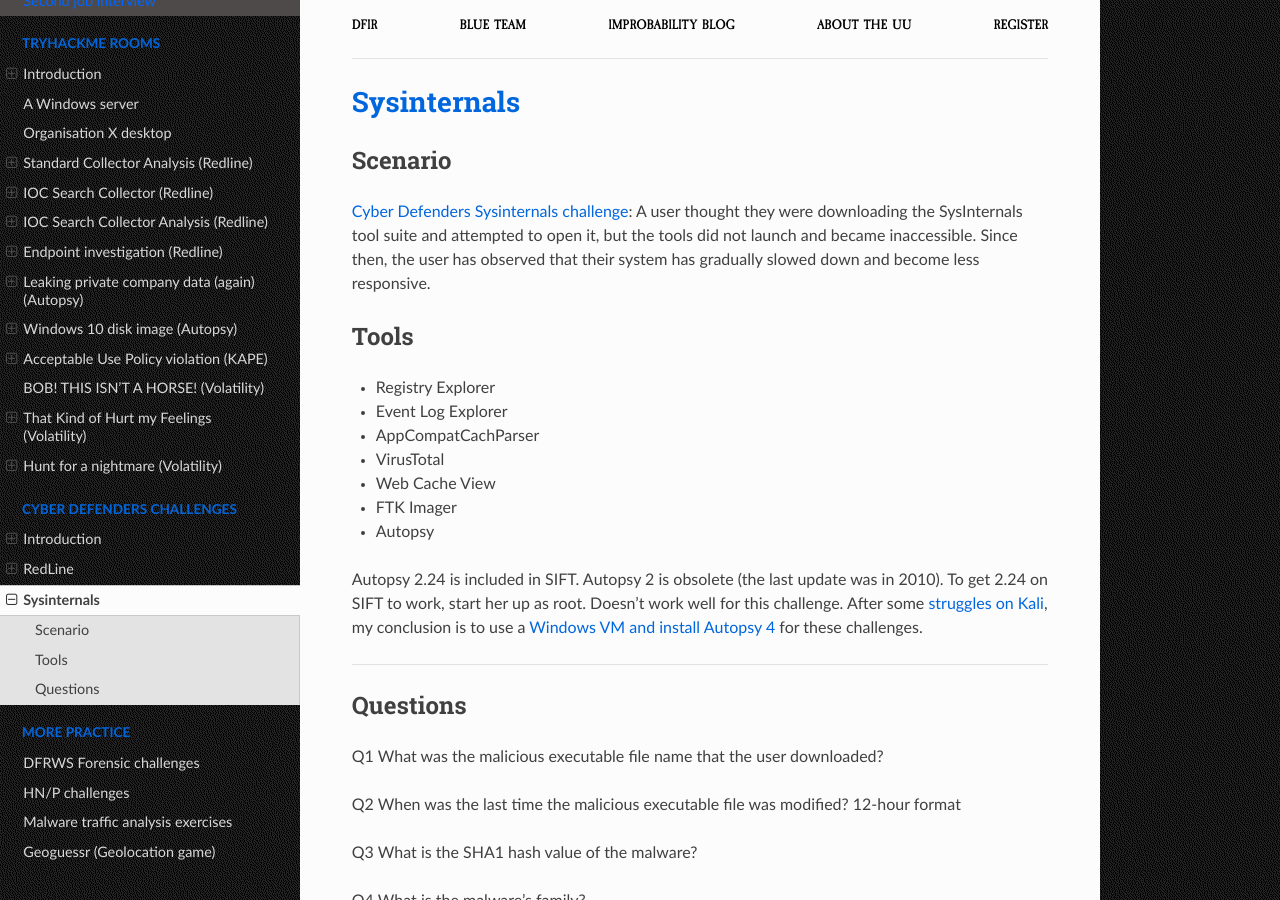
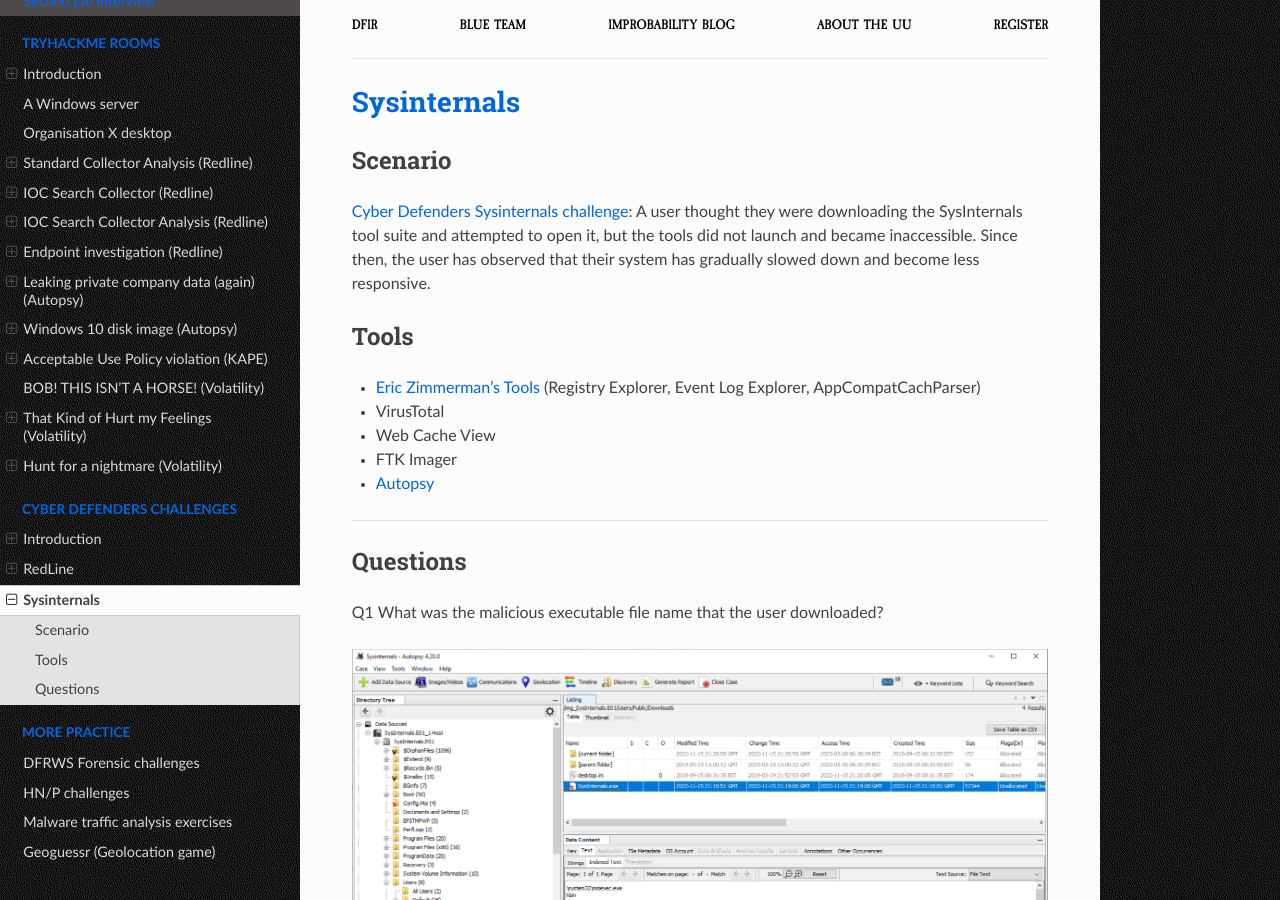
Before and after one commit to tymyrddin/blue-dfir, a Sphinx documentation site: the page built from source/docs/cd/sysinternals.md, in a window 1280 px wide and 900 px high. Built offline with Sphinx 7.4.7 and the Read the Docs theme 2.0.0, drawn with Linux system fonts in a browser that asks for light colours; some of the changed text lies outside the part shown.

Commit message:
Sysinternals challenge

```diff
--- a/source/docs/cd/sysinternals.md
+++ b/source/docs/cd/sysinternals.md
@@ -6,15 +6,11 @@
 
 ## Tools
 
-* Registry Explorer
-* Event Log Explorer
-* AppCompatCachParser
+* [Eric Zimmerman's Tools](https://ericzimmerman.github.io/#!index.md) (Registry Explorer, Event Log Explorer, AppCompatCachParser)
 * VirusTotal
 * Web Cache View
 * FTK Imager
-* Autopsy
-
-Autopsy 2.24 is included in SIFT. Autopsy 2 is obsolete (the last update was in 2010). To get 2.24 on SIFT to work, start her up as root. Doesn't work well for this challenge. After some [struggles on Kali](https://testlab.tymyrddin.dev/docs/dfir/autopsy-kali), my conclusion is to use a [Windows VM and install Autopsy 4](https://testlab.tymyrddin.dev/docs/dfir/autopsy-windows) for these challenges.
+* [Autopsy](https://testlab.tymyrddin.dev/docs/dfir/autopsy-windows)
 
 ----
 
@@ -22,27 +18,44 @@
 
 Q1 What was the malicious executable file name that the user downloaded?
 
-
+![Sysinternals Executable name](../../_static/images/sysinternals-q1.png)
 
 Q2 When was the last time the malicious executable file was modified? 12-hour format
 
+![Sysinternals Modify time](../../_static/images/sysinternals-q2.png)
 
 Q3 What is the SHA1 hash value of the malware?
 
+![Sysinternals Hash](../../_static/images/sysinternals-q3.png)
+
+Extract `/img_SysInternals.E01/Windows/appcompat/Programs/Amcache.hve`.
+
+Then use Zimmerman's AmcacheParser:
+
+    .\AmcacheParser.exe -f "F:\Tmp\Amcache.hve" --csv F:\Tmp
+
+![Sysinternals Unassociated](../../_static/images/sysinternals-q3b.png)
 
 Q4 What is the malware's family?
 
+[VirusTotal family labels](https://www.virustotal.com/gui/file/72e6d1728a546c2f3ee32c063ed09fa6ba8c46ac33b0dd2e354087c1ad26ef48/detection)
 
 Q5 What is the first mapped domain's Fully Qualified Domain Name (FQDN)?
 
+[VirusTotal FQDM most detected](https://www.virustotal.com/gui/file/72e6d1728a546c2f3ee32c063ed09fa6ba8c46ac33b0dd2e354087c1ad26ef48/relations)
 
 Q6 The mapped domain is linked to an IP address. What is that IP address?
 
+![Sysinternals IP address](../../_static/images/sysinternals-q6.png)
 
 Q7 What is the name of the executable dropped by the first-stage executable?
 
+![Sysinternals IP address](../../_static/images/sysinternals-q7.png)
 
 Q8 What is the name of the service installed by 2nd stage executable?
 
+![Sysinternals IP address](../../_static/images/sysinternals-q8.png)
 
 Q9 What is the extension of files deleted by the 2nd stage executable?
+
+Nasty, nasty question. Either run the sample in a sandbox, or search for the answer on the internet in analysis reports of the malware. pf.
```
Also changed, not shown: source/_static/images/sysinternals-q1.png (added), source/_static/images/sysinternals-q2.png (added), source/_static/images/sysinternals-q3.png (added), source/_static/images/sysinternals-q3b.png (added), source/_static/images/sysinternals-q6.png (added), source/_static/images/sysinternals-q7.png (added), source/_static/images/sysinternals-q8.png (added).
